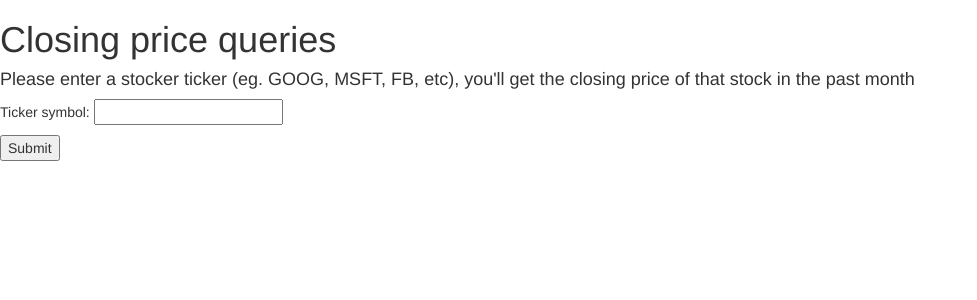
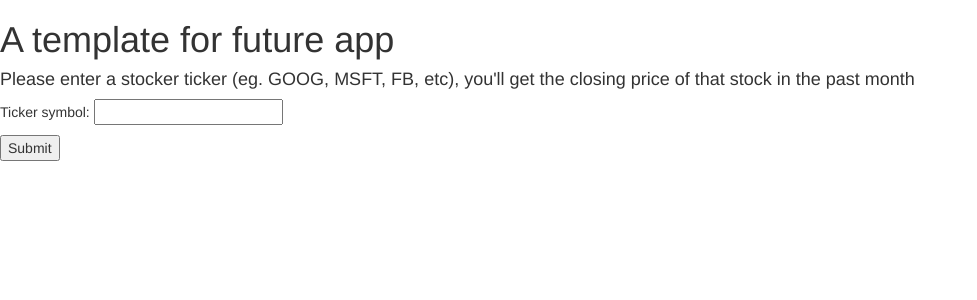
Before and after one commit to xxlatgh/Crop-doctor, a Flask app: page /index in a window 1280 px wide. Shown: the top 300 px of the page, without its empty margins (0-977 px from the left). Run offline with Flask 2, Linux system fonts and the light colour scheme; parts of the project's set-up code (start-up, migrations or seed data) failed here and were passed over; some libraries are stand-ins or nearby versions.

Commit message:
updated index page

```diff
--- a/myapp/templates/index.html
+++ b/myapp/templates/index.html
@@ -10,7 +10,7 @@
 	</head>
 	<body>
 		<div>
-  			<h1>Closing price queries</h1>
+  			<h1>A template for future app</h1>
 				<div class=metanav>
 					<h4>
 						Please enter a stocker ticker (eg. GOOG, MSFT, FB, etc), you'll get the closing price of that stock in the past month
```
